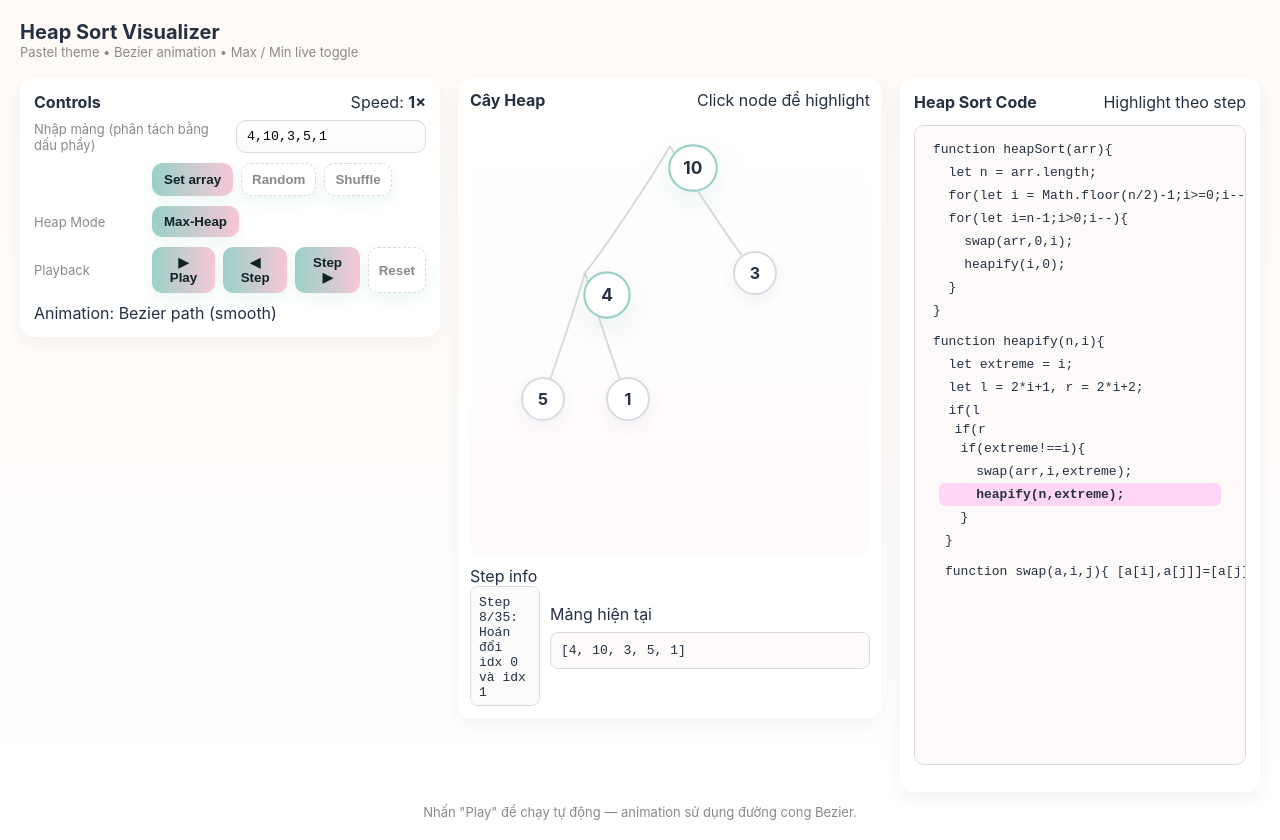
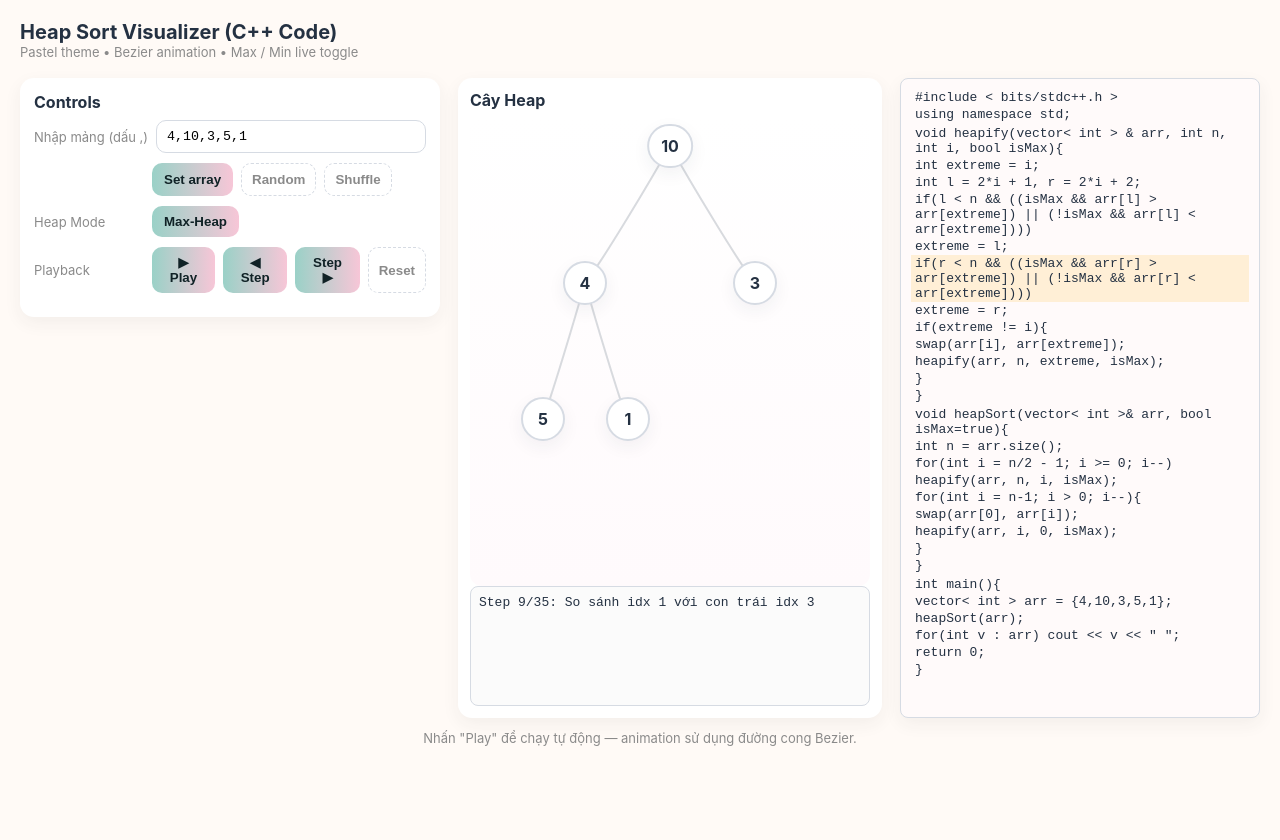
Before and after one commit to mshrmvip/heapsort, a plain HTML site: page index.html in a window 1280 px wide. Both pictures are taken after a click on the button "▶ Play". After the commit the page ends 800 px from the top, so only its background shows below. Drawn offline with Linux system fonts and the light colour scheme.

Commit message:
Add C++ code implementation to Heap Sort Visualizer
Updated the Heap Sort Visualizer to include C++ code implementation and improved styling.

```diff
--- a/index.html
+++ b/index.html
@@ -3,57 +3,44 @@
 <head>
 <meta charset="utf-8" />
 <meta name="viewport" content="width=device-width,initial-scale=1" />
-<title>Heap Sort Visualizer</title>
+<title>Heap Sort Visualizer (C++ Code)</title>
 <style>
 :root{
-    --bg: #fffaf6;
-    --card: #ffffff;
-    --muted: #8a8a8a;
-    --accent: #9ad1c7;
-    --accent-2: #f7c6d7;
-    --node-bg: #fff;
-    --node-border: #d6dbe3;
-    --shadow: 0 6px 18px rgba(46,49,55,0.06);
+  --bg:#fffaf6; --card:#fff; --muted:#8a8a8a;
+  --accent:#9ad1c7; --accent-2:#f7c6d7;
+  --node-bg:#fff; --node-border:#d6dbe3;
+  --shadow:0 6px 18px rgba(46,49,55,0.06);
 }
-  *{box-sizing:border-box}
-  body{margin:0;font-family:Inter, sans-serif;background:linear-gradient(180deg,var(--bg),#fff);padding:20px;color:#243142}
-  header{display:flex;align-items:center;gap:16px;margin-bottom:18px}
+*{box-sizing:border-box;}
+body{margin:0;font-family:Inter,sans-serif;background:var(--bg);color:#243142;padding:20px;}
+header{display:flex;align-items:center;gap:16px;margin-bottom:18px;}
 h1{margin:0;font-size:20px}
 .sub{color:var(--muted);font-size:13px}
-
-  .app{display:grid;grid-template-columns:420px 1fr 360px;gap:18px;align-items:start}
-
-  .card{background:var(--card);border-radius:14px;padding:14px;box-shadow:var(--shadow)}
+.app{display:grid;grid-template-columns:420px 1fr 360px;gap:18px;align-items:start;}
+.card{background:var(--card);border-radius:14px;padding:14px;box-shadow:var(--shadow);}
 .controls .row{display:flex;gap:8px;align-items:center;margin-bottom:10px}
 label{font-size:13px;color:var(--muted);min-width:110px}
-  input[type="text"]{flex:1;padding:8px 10px;border-radius:10px;border:1px solid var(--node-border);background:linear-gradient(180deg,#fff,#fbfbfb);font-family:monospace;}
-  button{background:linear-gradient(90deg,var(--accent),var(--accent-2));border:0;padding:8px 12px;border-radius:10px;color:#102226;cursor:pointer;font-weight:600;box-shadow:0 6px 14px rgba(154,209,199,0.18);}
+input[type="text"]{flex:1;padding:8px 10px;border-radius:10px;border:1px solid var(--node-border);background:#fff;font-family:monospace;}
+button{background:linear-gradient(90deg,var(--accent),var(--accent-2));border:0;padding:8px 12px;border-radius:10px;color:#102226;cursor:pointer;font-weight:600;}
 .muted-btn{background:transparent;border:1px dashed var(--node-border);color:var(--muted);padding:8px 10px;}
-  .toggles{display:flex;gap:8px}
-
+.toggles{display:flex;gap:8px;}
 .visual.card{padding:12px;height:640px;display:flex;flex-direction:column}
 .tree-wrap{flex:1;position:relative;border-radius:12px;background:linear-gradient(180deg,#fff,#fffafc);overflow:hidden;padding:18px;}
-  .node{position:absolute;transform:translate(-50%,-50%);min-width:44px;padding:10px 12px;border-radius:999px;background:var(--node-bg);border:2px solid var(--node-border);box-shadow:0 6px 18px rgba(36,49,66,0.06);text-align:center;font-weight:700;transition: box-shadow .18s, transform .18s;will-change: transform;}
+.node{position:absolute;transform:translate(-50%,-50%);min-width:44px;padding:10px 12px;border-radius:999px;background:var(--node-bg);border:2px solid var(--node-border);box-shadow:0 6px 18px rgba(36,49,66,0.06);text-align:center;font-weight:700;transition:box-shadow .18s,transform .18s;will-change:transform;}
 .node.compare{box-shadow:0 10px 26px rgba(247,198,215,0.22);border-color:#f7c6d7;transform:scale(1.06)}
 .node.swap{box-shadow:0 10px 26px rgba(154,209,199,0.22);border-color:#9ad1c7;transform:scale(1.08)}
 .node.sorted{background:linear-gradient(90deg,#e7ffe6,#fff);border-color:#c6edce;color:#27663e}
-
-  .playback{display:flex;align-items:center;gap:10px;padding-top:10px}
 .steps{font-family:monospace;background:#fbfbfb;padding:8px;border-radius:8px;border:1px solid var(--node-border);height:120px;overflow:auto}
-  .codebox{background:#fffafa;border-radius:8px;padding:10px;border:1px solid var(--node-border);font-family:monospace;font-size:13px}
-
-  .log pre{height:640px;overflow:auto;padding:12px;border-radius:10px;background:#fffafa;border:1px solid var(--node-border);}
-  .code-line{padding:4px 6px;border-radius:6px;font-family:monospace;font-size:13px;transition: background 0.3s;}
-  .code-line.active{background:#ffd6f5;font-weight:bold;}
-
+.code-panel{background:#fffafa;border-radius:8px;padding:10px;border:1px solid var(--node-border);font-family:monospace;font-size:13px;height:640px;overflow:auto;}
+.code-line{padding:1px 4px;}
 footer{margin-top:12px;color:var(--muted);font-size:13px;text-align:center}
-  @media (max-width:1200px){.app{grid-template-columns:1fr;padding-bottom:60px}.visual{order:2}}
+@media (max-width:1200px){.app{grid-template-columns:1fr; padding-bottom:60px}.visual{order:2}}
 </style>
 </head>
 <body>
 <header>
   <div>
-    <h1>Heap Sort Visualizer</h1>
+    <h1>Heap Sort Visualizer (C++ Code)</h1>
     <div class="sub">Pastel theme • Bezier animation • Max / Min live toggle</div>
   </div>
 </header>
@@ -63,11 +50,10 @@
   <div class="card controls">
     <div style="display:flex;justify-content:space-between;align-items:center;margin-bottom:8px">
       <div style="font-weight:700">Controls</div>
-      <div class="small">Speed: <strong id="speedLabel">1×</strong></div>
     </div>
     <div class="row">
-      <label>Nhập mảng (phân tách bằng dấu phẩy)</label>
-      <input id="arrInput" type="text" value="4,10,3,5,1">
+      <label>Nhập mảng (dấu ,)</label>
+      <input id="arrInput" type="text" value="4,10,3,5,1" />
     </div>
     <div class="row">
       <label></label>
@@ -86,46 +72,27 @@
     <div class="row">
       <label>Playback</label>
       <div style="display:flex;gap:8px">
-        <button id="playBtn" class="big">▶ Play</button>
+        <button id="playBtn">▶ Play</button>
         <button id="stepBack">◀ Step</button>
         <button id="stepFwd">Step ▶</button>
         <button id="resetBtn" class="muted-btn">Reset</button>
       </div>
     </div>
-    <div style="margin-top:10px">
-      <div class="small">Animation: Bezier path (smooth)</div>
-    </div>
   </div>
 
-  <!-- center visualization -->
+  <!-- center tree -->
   <div class="visual card">
     <div style="display:flex;justify-content:space-between;align-items:center;margin-bottom:6px">
       <div style="font-weight:700">Cây Heap</div>
-      <div class="small">Click node để highlight</div>
     </div>
     <div id="treeWrap" class="tree-wrap">
       <svg id="paths" style="position:absolute;left:0;top:0;width:100%;height:100%;pointer-events:none"></svg>
     </div>
-    <div class="playback">
-      <div style="flex:1">
-        <div class="small">Step info</div>
-        <div id="stepInfo" class="steps"></div>
-      </div>
-      <div style="width:320px">
-        <div class="small">Mảng hiện tại</div>
-        <div id="arrBox" class="codebox" style="margin-top:8px">[]</div>
-      </div>
-    </div>
+    <div class="steps" id="stepInfo">Ready</div>
   </div>
 
   <!-- right code panel -->
-  <div class="card log">
-    <div style="display:flex;justify-content:space-between;align-items:center;margin-bottom:8px">
-      <div style="font-weight:700">Heap Sort Code</div>
-      <div class="small">Highlight theo step</div>
-    </div>
-    <pre id="codePanel"></pre>
-  </div>
+  <div class="card code-panel" id="codePanel"></div>
 </div>
 
 <footer>Nhấn "Play" để chạy tự động — animation sử dụng đường cong Bezier.</footer>
@@ -143,181 +110,178 @@ const stepBack = document.getElementById('stepBack');
 const stepFwd = document.getElementById('stepFwd');
 const resetBtn = document.getElementById('resetBtn');
 const stepInfo = document.getElementById('stepInfo');
-const arrBox = document.getElementById('arrBox');
 const codePanel = document.getElementById('codePanel');
-const speedLabel = document.getElementById('speedLabel');
 
-let ARRAY=[4,10,3,5,1], NODE_MAP={}, steps=[], currentStep=0, playing=false, isMax=true, animating=false;
-let animationDuration=600;
+let ARRAY=[4,10,3,5,1], NODE_MAP={}, steps=[], currentStep=0, playing=false, isMax=true, animating=false, animationDuration=600;
 
-// code lines
 const HEAP_SORT_CODE=[
-'function heapSort(arr){',
-'  let n = arr.length;',
-'  for(let i = Math.floor(n/2)-1;i>=0;i--) heapify(n,i);',
-'  for(let i=n-1;i>0;i--){',
-'    swap(arr,0,i);',
-'    heapify(i,0);',
-'  }',
+'#include < bits/stdc++.h >',
+'using namespace std;',
+'',
+'void heapify(vector< int > & arr, int n, int i, bool isMax){',
+'    int extreme = i;',
+'    int l = 2*i + 1, r = 2*i + 2;',
+'    if(l < n && ((isMax && arr[l] > arr[extreme]) || (!isMax && arr[l] < arr[extreme])))',
+'        extreme = l;',
+'    if(r < n && ((isMax && arr[r] > arr[extreme]) || (!isMax && arr[r] < arr[extreme])))',
+'        extreme = r;',
+'    if(extreme != i){',
+'        swap(arr[i], arr[extreme]);',
+'        heapify(arr, n, extreme, isMax);',
+'    }',
 '}',
 '',
-'function heapify(n,i){',
-'  let extreme = i;',
-'  let l = 2*i+1, r = 2*i+2;',
-'  if(l<n && compare(arr[l], arr[extreme])) extreme=l;',
-'  if(r<n && compare(arr[r], arr[extreme])) extreme=r;',
-'  if(extreme!==i){',
-'    swap(arr,i,extreme);',
-'    heapify(n,extreme);',
-'  }',
+'void heapSort(vector< int >& arr, bool isMax=true){',
+'    int n = arr.size();',
+'    for(int i = n/2 - 1; i >= 0; i--)',
+'        heapify(arr, n, i, isMax);',
+'    for(int i = n-1; i > 0; i--){',
+'        swap(arr[0], arr[i]);',
+'        heapify(arr, i, 0, isMax);',
+'    }',
 '}',
 '',
-'function swap(a,i,j){ [a[i],a[j]]=[a[j],a[i]]; }'
+'int main(){',
+'    vector< int > arr = {4,10,3,5,1};',
+'    heapSort(arr);',
+'    for(int v : arr) cout << v << " ";',
+'    return 0;',
+'}'
 ];
-codePanel.innerHTML=HEAP_SORT_CODE.map((l,i)=>`<div class="code-line" id="code-line-${i}">${l}</div>`).join('');
-const STEP_TO_CODE_LINE={compare:11, swap:16, call:8, sorted:16, done:0, none:-1, info:-1};
 
-function highlightCode(type){
-  document.querySelectorAll('.code-line').forEach(el=>el.classList.remove('active'));
-  const lineIdx=STEP_TO_CODE_LINE[type];
-  if(lineIdx>=0){const el=document.getElementById(`code-line-${lineIdx}`);if(el)el.classList.add('active');}
-}
+// render code panel
+codePanel.innerHTML = HEAP_SORT_CODE.map((line,i)=>`<div class="code-line" id="code-line-${i}">${line}</div>`).join('');
 
+// helpers
 function clamp(v,a,b){return Math.max(a,Math.min(b,v))}
 function sleep(ms){return new Promise(r=>setTimeout(r,ms))}
 function parseInput(str){return str.split(',').map(s=>s.trim()).filter(s=>s!=='').map(Number).filter(n=>!Number.isNaN(n));}
-function randInt(a,b){return Math.floor(Math.random()*(b-a+1))+a}
+function randInt(a,b){return Math.floor(Math.random()*(b-a+1))+a;}
 function randomArray(len=7,maxVal=99){return Array.from({length:len},()=>randInt(1,maxVal));}
 function shuffle(a){for(let i=a.length-1;i>0;i--){let j=Math.floor(Math.random()*(i+1));[a[i],a[j]]=[a[j],a[i]];}}
 
+// tree layout
 function computePositions(arr){
-  const width=treeWrap.clientWidth, height=treeWrap.clientHeight;
-  const levels=Math.floor(Math.log2(arr.length))+1, pos={};
+  const width=treeWrap.clientWidth,height=treeWrap.clientHeight;
+  const levels=Math.floor(Math.log2(arr.length))+1;
+  const positions={};
   for(let i=0;i<arr.length;i++){
-    const level=Math.floor(Math.log2(i+1));
-    const levelStart=Math.pow(2,level)-1, indexInLevel=i-levelStart, nodesInLevel=Math.pow(2,level);
-    const padding=30, availW=width-padding*2;
+    const level=Math.floor(Math.log2(i+1)),levelStart=Math.pow(2,level)-1,indexInLevel=i-levelStart,nodesInLevel=Math.pow(2,level);
+    const padding=30,availW=width-padding*2;
     const x=padding+(indexInLevel+0.5)*(availW/nodesInLevel);
     const y=30+level*((height-60)/levels);
-    pos[i]={x,y};
+    positions[i]={x,y};
   }
-  return pos;
+  return positions;
 }
-
 function clearNodes(){NODE_MAP={};pathsSvg.innerHTML='';treeWrap.querySelectorAll('.node').forEach(n=>n.remove());}
-function addCurvePath(p1,p2,id){const dx=p2.x-p1.x,dy=p2.y-p1.y,c1x=p1.x+dx*0.2,c1y=p1.y+30,c2x=p1.x+dx*0.8,c2y=p2.y-20;const path=document.createElementNS('http://www.w3.org/2000/svg','path');path.setAttribute('d',`M ${p1.x} ${p1.y} C ${c1x} ${c1y}, ${c2x} ${c2y}, ${p2.x} ${p2.y}`);path.setAttribute('fill','none');path.setAttribute('stroke','rgba(200,204,210,0.7)');path.setAttribute('stroke-width','2');path.setAttribute('id',id);pathsSvg.appendChild(path);return path;}
 function renderTree(arr){
   clearNodes();
   const pos=computePositions(arr);
-  for(let i=0;i<arr.length;i++){const l=2*i+1,r=2*i+2;if(l<arr.length)addCurvePath(pos[i],pos[l],`edge-${i}-${l}`);if(r<arr.length)addCurvePath(pos[i],pos[r],`edge-${i}-${r}`);}
   for(let i=0;i<arr.length;i++){
-    const div=document.createElement('div');
-    div.className='node';
-    div.dataset.index=i;
-    div.textContent=arr[i];
-    div.style.left=pos[i].x+'px';
-    div.style.top=pos[i].y+'px';
-    div.addEventListener('click',()=>{div.classList.add('compare');setTimeout(()=>div.classList.remove('compare'),450);});
-    treeWrap.appendChild(div);
-    NODE_MAP[i]=div;
+    const left=2*i+1,right=2*i+2;
+    if(left<arr.length)addCurvePath(pos[i],pos[left]);
+    if(right<arr.length)addCurvePath(pos[i],pos[right]);
   }
-  arrBox.textContent='['+arr.join(', ')+']';
+  for(let i=0;i<arr.length;i++){
+    const div=document.createElement('div'); div.className='node'; div.dataset.index=i; div.textContent=arr[i];
+    div.style.left=pos[i].x+'px'; div.style.top=pos[i].y+'px';
+    treeWrap.appendChild(div); NODE_MAP[i]=div;
+  }
 }
 
-function recordStep(desc, arrSnapshot, highlight){steps.push({desc,arr:[...arrSnapshot],highlight});}
+// SVG Bezier edge
+function addCurvePath(p1,p2){
+  const dx=p2.x-p1.x,dy=p2.y-p1.y,c1x=p1.x+dx*0.2,c1y=p1.y+30,c2x=p1.x+dx*0.8,c2y=p2.y-20;
+  const path=document.createElementNS('http://www.w3.org/2000/svg','path');
+  path.setAttribute('d',`M ${p1.x} ${p1.y} C ${c1x} ${c1y}, ${c2x} ${c2y}, ${p2.x} ${p2.y}`);
+  path.setAttribute('fill','none'); path.setAttribute('stroke','rgba(200,204,210,0.7)'); path.setAttribute('stroke-width','2');
+  pathsSvg.appendChild(path);
+}
+
+// steps recording
+function recordStep(desc,arrSnapshot,highlight){steps.push({desc,arr:[...arrSnapshot],highlight});}
 function clearSteps(){steps=[];currentStep=0;}
-function compareFunc(a,b){return isMax?(a>b):(a<b);}
 
+// heap sort
+function compareFunc(a,b){return isMax?a>b:a<b;}
 function heapSortWithSteps(arr){
-  clearSteps();
-  const a=[...arr];
-  const n=a.length;
+  clearSteps(); let a=[...arr]; const n=a.length;
   function heapify(nLocal,i){
     let extreme=i,left=2*i+1,right=2*i+2;
-    if(left<nLocal) recordStep(`So sánh idx ${i} với con trái idx ${left}`,a,{type:'compare',indices:[i,left]});
-    if(right<nLocal) recordStep(`So sánh idx ${i} với con phải idx ${right}`,a,{type:'compare',indices:[i,right]});
+    if(left<nLocal)recordStep(`So sánh idx ${i} với con trái idx ${left}`,a,{type:'compare',indices:[i,left]});
+    if(right<nLocal)recordStep(`So sánh idx ${i} với con phải idx ${right}`,a,{type:'compare',indices:[i,right]});
     if(left<nLocal && compareFunc(a[left],a[extreme])) extreme=left;
     if(right<nLocal && compareFunc(a[right],a[extreme])) extreme=right;
-    if(extreme!==i){recordStep(`Hoán đổi idx ${i} và idx ${extreme}`,a,{type:'swap',indices:[i,extreme]});[a[i],a[extreme]]=[a[extreme],a[i]];heapify(nLocal,extreme);}
-    else recordStep(`Không cần hoán đổi cho idx ${i}`,a,{type:'none',indices:[i]});
+    if(extreme!=i){
+      recordStep(`Hoán đổi idx ${i} và idx ${extreme}`,a,{type:'swap',indices:[i,extreme]});
+      [a[i],a[extreme]]=[a[extreme],a[i]];
+      heapify(nLocal,extreme);
+    } else recordStep(`Không cần hoán đổi idx ${i}`,a,{type:'none',indices:[i]});
   }
-  for(let i=Math.floor(n/2)-1;i>=0;i--){recordStep(`Heapify tại idx ${i}`,a,{type:'call',indices:[i]});heapify(n,i);}
-  recordStep('Max/Min-heap đã xây xong',a,{type:'info',indices:[]});
-  for(let i=n-1;i>0;i--){recordStep(`Hoán đổi root idx 0 và idx ${i}`,a,{type:'swap',indices:[0,i]});[a[0],a[i]]=[a[i],a[0]];recordStep(`Đặt idx ${i} về vị trí cuối (đã sắp xếp)`,a,{type:'sorted',indices:[i]});heapify(i,0);}
-  recordStep('Hoàn tất sắp xếp',a,{type:'done',indices:[]});
+  for(let i=Math.floor(n/2)-1;i>=0;i--){recordStep(`Heapify idx ${i}`,a,{type:'call',indices:[i]});heapify(n,i);}
+  recordStep('Max/Min-heap xong',a,{type:'info',indices:[]});
+  for(let i=n-1;i>0;i--){
+    recordStep(`Swap root idx 0 và idx ${i}`,a,{type:'swap',indices:[0,i]});
+    [a[0],a[i]]=[a[i],a[0]];
+    recordStep(`Idx ${i} sorted`,a,{type:'sorted',indices:[i]});
+    heapify(i,0);
+  }
+  recordStep('Hoàn tất',a,{type:'done',indices:[]});
 }
 
-function highlightIndices(type,indices){Object.values(NODE_MAP).forEach(n=>n.classList.remove('compare','swap','sorted'));if(!indices)return;indices.forEach(i=>{const node=NODE_MAP[i];if(node){if(type==='compare')node.classList.add('compare');if(type==='swap')node.classList.add('swap');if(type==='sorted')node.classList.add('sorted');}});}
-
-async function animateSwap(i,j,targetArr){
-  return new Promise(async resolve=>{
-    animating=true;
-    const pos=computePositions(targetArr);
-    const nodeA=NODE_MAP[i],nodeB=NODE_MAP[j];
-    if(!nodeA||!nodeB){updateNodesAndPositions(targetArr);animating=false;resolve();return;}
-    const cloneA=nodeA.cloneNode(true),cloneB=nodeB.cloneNode(true);
-    const pA={x:parseFloat(nodeA.style.left),y:parseFloat(nodeA.style.top)},pB={x:parseFloat(nodeB.style.left),y:parseFloat(nodeB.style.top)};
-    cloneA.style.left=pA.x+'px';cloneA.style.top=pA.y+'px';cloneB.style.left=pB.x+'px';cloneB.style.top=pB.y+'px';
-    cloneA.classList.add('swap');cloneB.classList.add('swap');nodeA.style.opacity='0.2';nodeB.style.opacity='0.2';
-    treeWrap.appendChild(cloneA);treeWrap.appendChild(cloneB);
-
-    const pTargetA=pos[j],pTargetB=pos[i];
-    const c = {top:0,left:0};
-    const dur=animationDuration;
-    let start=null;
-    function step(timestamp){
-      if(!start) start=timestamp;
-      const t=clamp((timestamp-start)/dur,0,1);
-      const ease=t*(2-t);
-      cloneA.style.left=pA.x+(pTargetA.x-pA.x)*ease+'px';
-      cloneA.style.top=pA.y+(pTargetA.y-pA.y)*ease+'px';
-      cloneB.style.left=pB.x+(pTargetB.x-pB.x)*ease+'px';
-      cloneB.style.top=pB.y+(pTargetB.y-pB.y)*ease+'px';
-      if(t<1) requestAnimationFrame(step);
-      else{
-        cloneA.remove();cloneB.remove();
-        [NODE_MAP[i].textContent,NODE_MAP[j].textContent]=[NODE_MAP[j].textContent,NODE_MAP[i].textContent];
-        nodeA.style.opacity='1';nodeB.style.opacity='1';
-        animating=false;resolve();
-      }
-    }
-    requestAnimationFrame(step);
-  });
+// highlight nodes
+function highlightIndices(type,indices){
+  Object.values(NODE_MAP).forEach(n=>n.classList.remove('compare','swap','sorted'));
+  if(!indices) return; indices.forEach(i=>{const n=NODE_MAP[i];if(!n)return;if(type==='compare')n.classList.add('compare');if(type==='swap')n.classList.add('swap');if(type==='sorted')n.classList.add('sorted');});
 }
 
-function updateNodesAndPositions(arr){const pos=computePositions(arr);for(let i=0;i<arr.length;i++){const n=NODE_MAP[i];if(n){n.style.left=pos[i].x+'px';n.style.top=pos[i].y+'px';n.textContent=arr[i];}}arrBox.textContent='['+arr.join(', ')+']';}
+// highlight code lines
+function getCodeLineForStep(type,indices){
+  switch(type){case 'compare':return 8;case 'swap':return 12;case 'sorted':return 18;case 'call':return 6;default:return -1;}
+}
+function highlightCode(type,indices){HEAP_SORT_CODE.forEach((_,i)=>{const el=document.getElementById(`code-line-${i}`);if(el)el.style.background='none';}); const line=getCodeLineForStep(type,indices); if(line>=0){const el=document.getElementById(`code-line-${line}`);if(el)el.style.background='rgba(255,230,180,0.5)';}}
 
-async function renderStep(idx){
-  const st=steps[idx];
-  if(!st) return;
+// animate swap nodes
+function animateSwap(i,j,targetArr){return new Promise(async resolve=>{
+  animating=true;
+  const pos=computePositions(targetArr),nodeA=NODE_MAP[i],nodeB=NODE_MAP[j];
+  const pA={x:parseFloat(nodeA.style.left),y:parseFloat(nodeA.style.top)};
+  const pB={x:parseFloat(nodeB.style.left),y:parseFloat(nodeB.style.top)};
+  const cloneA=nodeA.cloneNode(true),cloneB=nodeB.cloneNode(true);
+  cloneA.style.left=pA.x+'px'; cloneA.style.top=pA.y+'px'; cloneB.style.left=pB.x+'px'; cloneB.style.top=pB.y+'px';
+  cloneA.classList.add('swap'); cloneB.classList.add('swap'); nodeA.style.opacity='0.2'; nodeB.style.opacity='0.2';
+  treeWrap.appendChild(cloneA); treeWrap.appendChild(cloneB);
+  const pTargetA=pos[j],pTargetB=pos[i]; const start=performance.now();
+  function tick(now){const t=clamp((now-start)/animationDuration,0,1); const ease=t*(2-t);
+    cloneA.style.left=pA.x+(pTargetA.x-pA.x)*ease+'px'; cloneA.style.top=pA.y+(pTargetA.y-pA.y)*ease+'px';
+    cloneB.style.left=pB.x+(pTargetB.x-pB.x)*ease+'px'; cloneB.style.top=pB.y+(pTargetB.y-pB.y)*ease+'px';
+    if(t<1) requestAnimationFrame(tick); else{cloneA.remove();cloneB.remove();
+      [NODE_MAP[i].textContent,NODE_MAP[j].textContent]=[NODE_MAP[j].textContent,NODE_MAP[i].textContent];
+      nodeA.style.opacity='1';nodeB.style.opacity='1';animating=false;resolve();}}
+  requestAnimationFrame(tick);
+});}
+
+// render step
+async function renderStep(idx){const st=steps[idx];if(!st)return;
   stepInfo.textContent=`Step ${idx+1}/${steps.length}: ${st.desc}`;
-  arrBox.textContent='['+st.arr.join(', ')+']';
-  highlightCode(st.highlight?.type||'none');
+  highlightCode(st.highlight?.type||'none',st.highlight?.indices||[]);
   highlightIndices(st.highlight?.type||'none',st.highlight?.indices||[]);
-  if(st.highlight?.type==='swap'){
-    const [i,j]=st.highlight.indices;
-    await animateSwap(i,j,st.arr);
-  } else {updateNodesAndPositions(st.arr);}
+  if(st.highlight?.type==='swap'){const [i,j]=st.highlight.indices; await animateSwap(i,j,st.arr);} else renderTree(st.arr);
 }
 
-async function playSteps(){
-  playing=true;
-  while(currentStep<steps.length){if(animating)await sleep(50);await renderStep(currentStep);currentStep++;await sleep(animationDuration/2);}
-  playing=false;
-}
+// play steps
+async function playSteps(){playing=true; while(currentStep<steps.length && playing){if(animating)await sleep(50);await renderStep(currentStep);currentStep++; await sleep(250);} playing=false;}
 
-function resetSteps(){currentStep=0;updateNodesAndPositions(ARRAY);highlightIndices('none',[]);stepInfo.textContent='Ready';}
-
-function init(){renderTree(ARRAY);heapSortWithSteps(ARRAY);resetSteps();}
-setBtn.onclick=()=>{ARRAY=parseInput(arrInput.value);init();}
-randomBtn.onclick=()=>{ARRAY=randomArray();arrInput.value=ARRAY.join(',');init();}
-shuffleBtn.onclick=()=>{shuffle(ARRAY);arrInput.value=ARRAY.join(',');init();}
-modeBtn.onclick=()=>{isMax=!isMax;modeBtn.textContent=isMax?'Max-Heap':'Min-Heap';init();}
-playBtn.onclick=()=>{if(!playing)playSteps();}
+// init
+function init(){ARRAY=[...parseInput(arrInput.value)];renderTree(ARRAY);heapSortWithSteps(ARRAY);currentStep=0;}
+setBtn.onclick=()=>{init();}; randomBtn.onclick=()=>{ARRAY=randomArray(randInt(5,9));arrInput.value=ARRAY.join(',');init();};
+shuffleBtn.onclick=()=>{shuffle(ARRAY);arrInput.value=ARRAY.join(',');init();};
+modeBtn.onclick=()=>{isMax=!isMax;modeBtn.textContent=isMax?'Max-Heap':'Min-Heap';init();};
+playBtn.onclick=()=>{if(!playing)playSteps();};
 stepFwd.onclick=async()=>{if(currentStep<steps.length)await renderStep(currentStep++);}
-stepBack.onclick=async()=>{if(currentStep>0)currentStep--;await renderStep(currentStep);}
-resetBtn.onclick=()=>{resetSteps();}
-
+stepBack.onclick=async()=>{if(currentStep>0)await renderStep(--currentStep);}
+resetBtn.onclick=()=>{currentStep=0;renderTree(ARRAY);stepInfo.textContent='Reset';};
 init();
 </script>
 </body>
```
Lines whose indentation alone changed are shown as unchanged.
